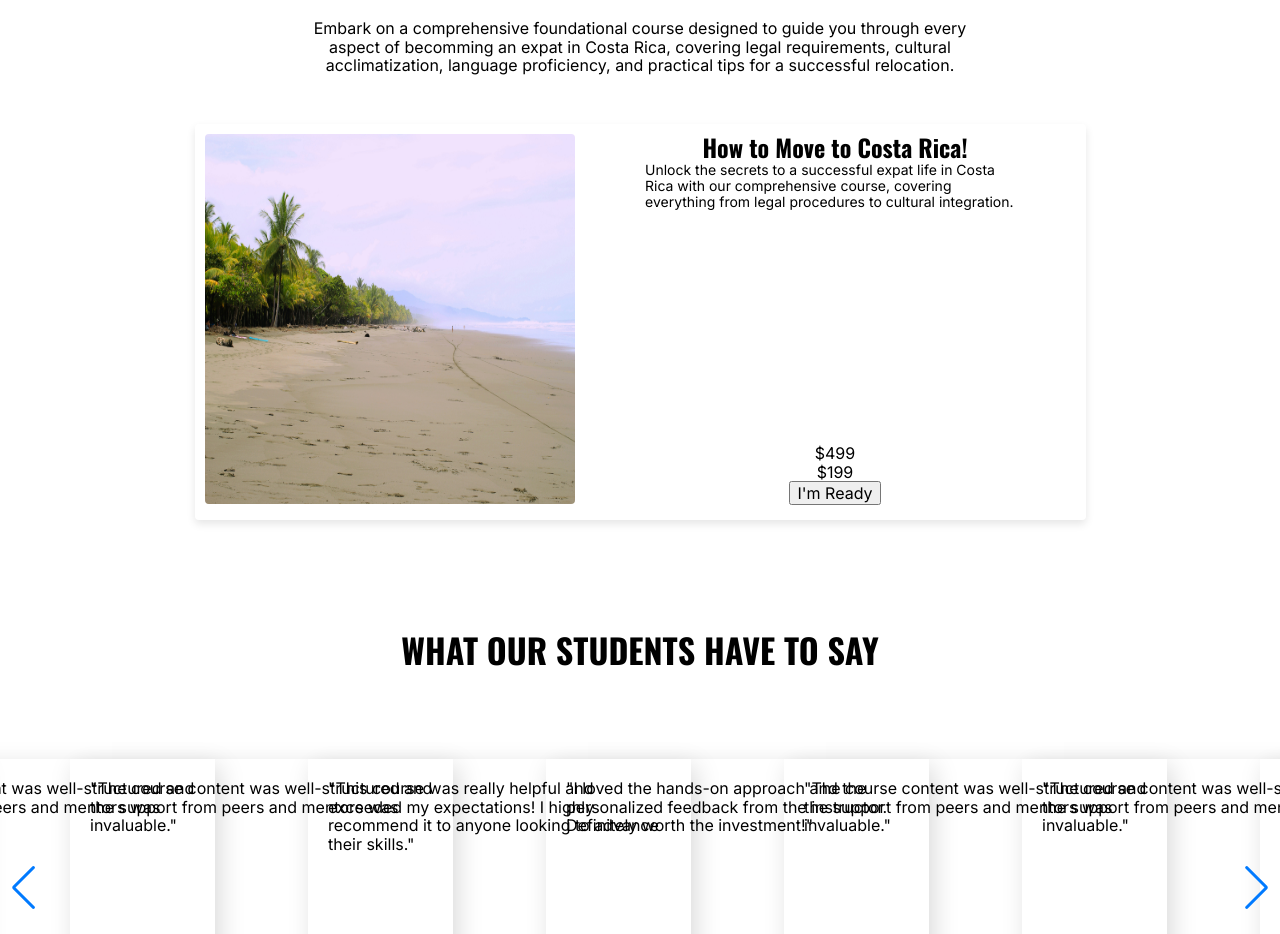
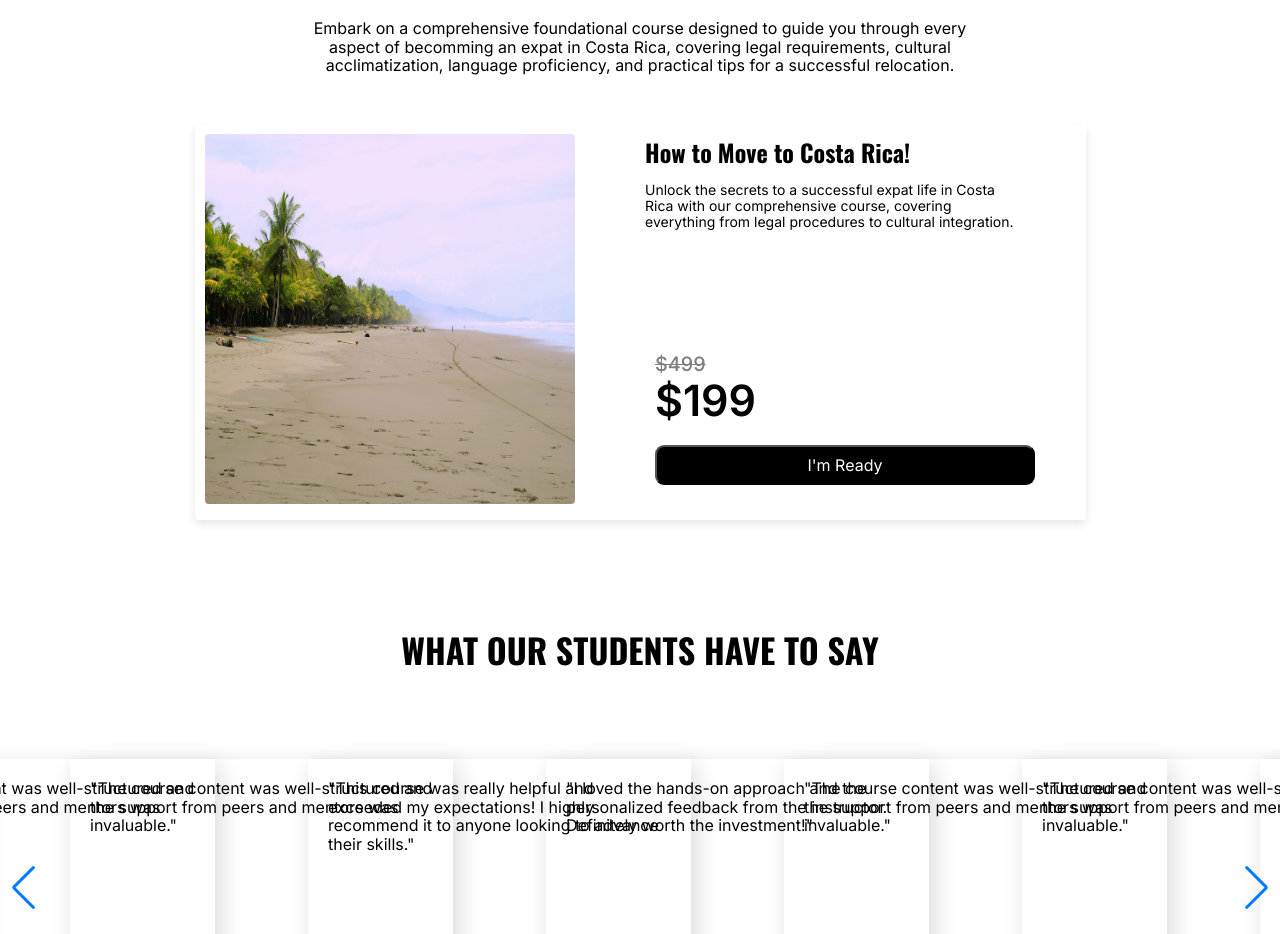
Before and after one commit to BrianKendalBucek/costa-rica-course, a Next.js app in the folder costa-rica-course/: page / in a window 1280 px wide. Shown: the part 2760-3694 px from the top of the page. Built offline with nearby package versions, Linux system fonts and the light colour scheme.

Commit message:
cleaned up the container for the main course

```diff
--- a/costa-rica-course/src/components/MainCourse.module.scss
+++ b/costa-rica-course/src/components/MainCourse.module.scss
@@ -25,9 +25,11 @@
       padding-top: 10px;
 
       h2 {
+        display: flex;
+        align-items: start;
         font-size: 24px;
         font-weight: 700;
-        margin: 0;
+        margin: 5px 0 15px 0;
       }
 
       p {
@@ -37,18 +39,44 @@
       }
     }
 
-
     .priceAndButton {
+      width: 380px;
       padding-bottom: 15px;
+      display: flex;
+      flex-direction: column;
+      align-items: center;
+      padding-left: 20px;
+      // justify-content: left;
 
       .priceOldAndNew {
+        display: flex;
+        flex-direction: column;
+        width: 100%;
+        align-items: start;
 
-        .priceOld {}
+        .priceOld {
+          text-decoration: line-through;
+          color: #7f7f7f;
+          font-size: 19.76px;
+          font-weight: 500;
+          margin: 0;
+        }
 
-        .priceNew {}
+        .priceNew {
+          font-size: 42.95px;
+          font-weight: 600;
+          margin: 0;
+        }
+      }
+
+      button {
+        width: 100%;
+        margin: 20px 0;
+        background-color: black;
+        color: white;
+        border-radius: 9px;
+        height: 40px;
       }
     }
-
-
   }
 }
```
